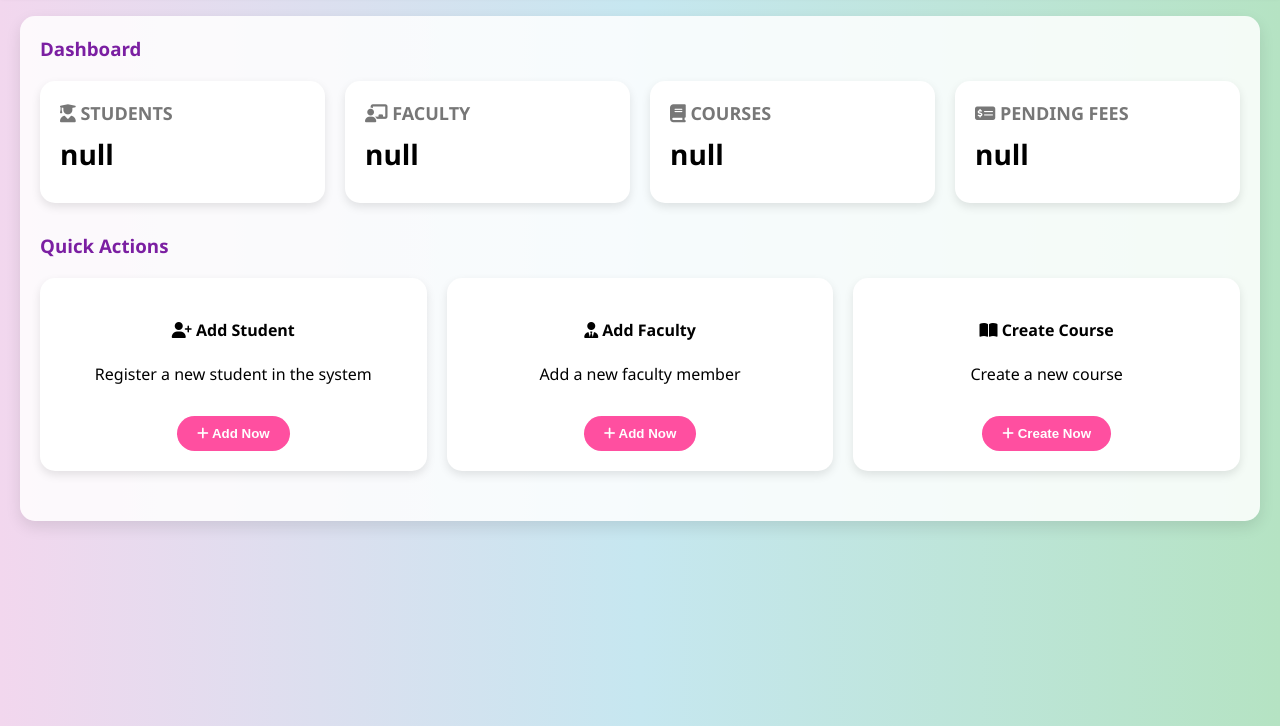
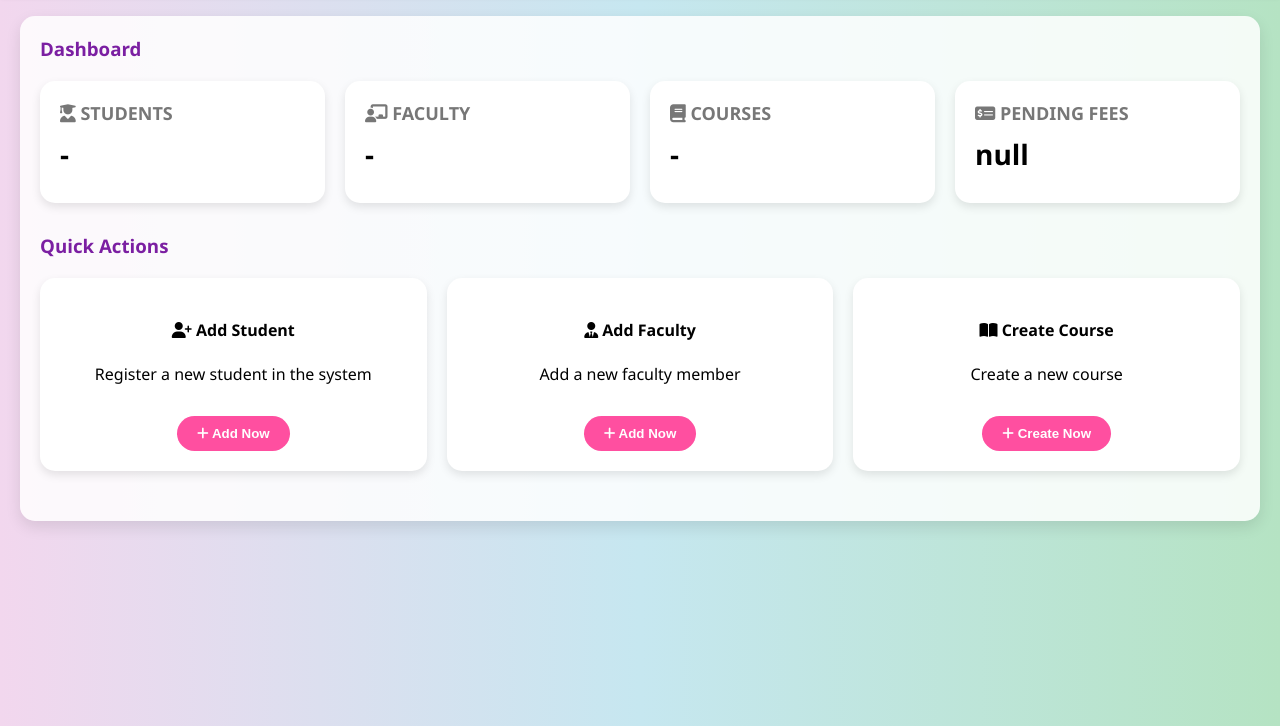
Before and after one commit to dkruban/minipro, a website: page frontend/Dashboard.html in a window 1280 px wide. Shown: the part 74-800 px from the top of the page. Drawn offline with Linux system fonts and the light colour scheme.

Commit message:
Update Dashboard.html

```diff
--- a/frontend/Dashboard.html
+++ b/frontend/Dashboard.html
@@ -265,15 +265,15 @@
     <div class="stats">
       <div class="card">
         <h4><i class="fas fa-user-graduate"></i> STUDENTS</h4>
-        <p>null</p>
+        <p>-</p>
       </div>
       <div class="card">
         <h4><i class="fas fa-chalkboard-teacher"></i> FACULTY</h4>
-        <p>null</p>
+        <p>-</p>
       </div>
       <div class="card">
         <h4><i class="fas fa-book"></i> COURSES</h4>
-        <p>null</p>
+        <p>-</p>
       </div>
       <div class="card">
         <h4><i class="fas fa-money-check-alt"></i> PENDING FEES</h4>
```
